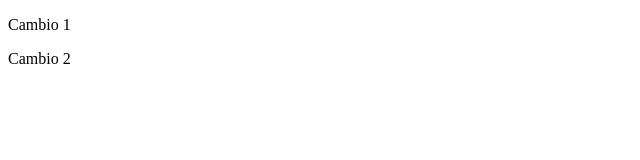
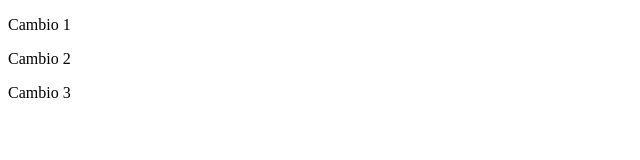
Before and after one commit to rodrigoLey/proyecto1, a plain HTML site: page index.html in a window 1280 px wide. Shown: the full height of the page, 0-640 px from the left. Drawn offline with Linux system fonts and the light colour scheme.

Commit message:
Cambio 3 en index

```diff
--- a/index.html
+++ b/index.html
@@ -10,5 +10,6 @@
 
 <p>Cambio 1</p>
 <p>Cambio 2</p>
+<p>Cambio 3</p>
 </body>
 </html>
```
